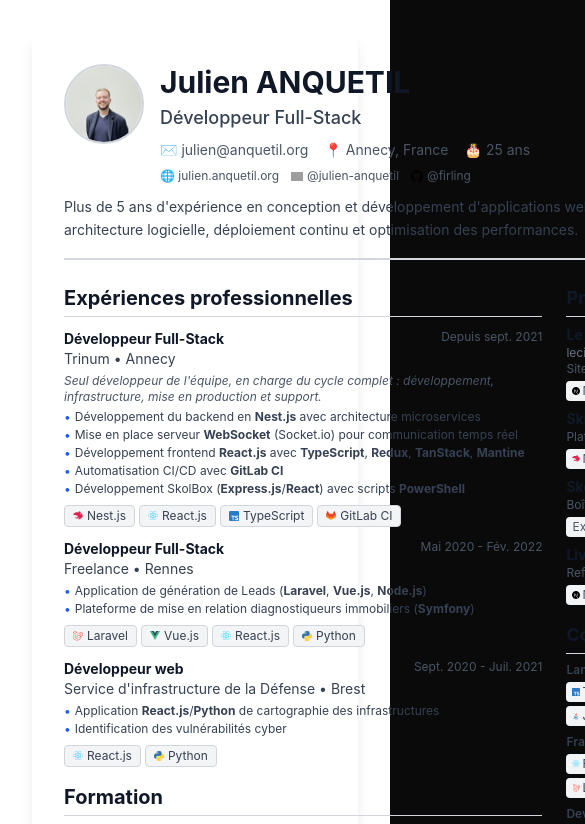
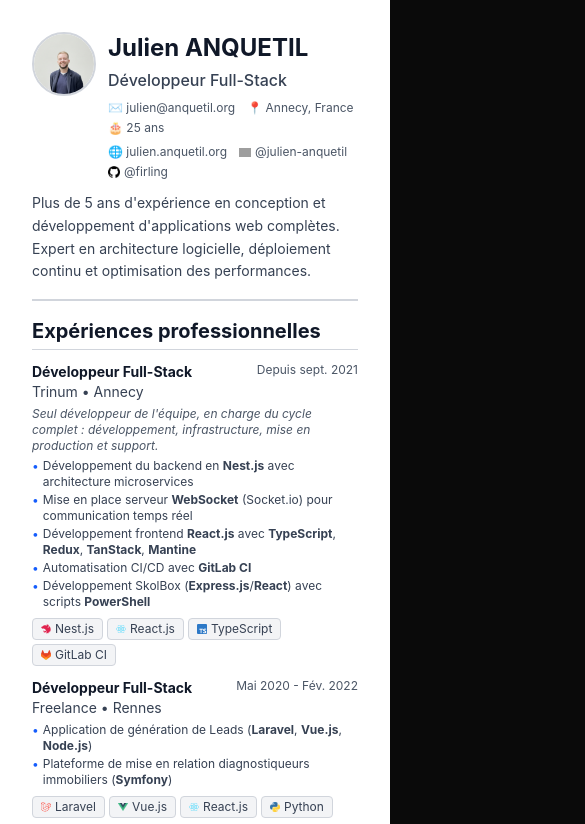
Before and after one commit to firling/portfolio, a Next.js app: page /cv in a window 390 px wide. Shown: the top 824 px of the page, 585 px wide, since content can reach past the window. Built offline with nearby package versions, Linux system fonts and the light colour scheme; grey boxes are pictures that could not be loaded.

Commit message:
fix: cv dl phone

```diff
--- a/app/cv/page.tsx
+++ b/app/cv/page.tsx
@@ -83,15 +83,15 @@
 
 export default function CVPage() {
   return (
-    <div className="min-h-screen bg-white p-8 print:p-0">
+    <div className="min-h-screen bg-white p-4 md:p-8 print:p-0">
       {/* Container A4 */}
-      <div className="max-w-[210mm] mx-auto bg-white shadow-lg print:shadow-none print:max-w-full">
+      <div className="w-full max-w-full md:max-w-[210mm] mx-auto bg-white md:shadow-lg print:shadow-none print:max-w-full">
         {/* Page A4 */}
-        <div className="w-[210mm] print:w-full min-h-[297mm] print:min-h-0 p-8 print:p-12 flex flex-col">
+        <div className="w-full md:w-[210mm] print:w-full min-h-0 print:min-h-0 p-4 md:p-8 print:p-12 flex flex-col">
           {/* Header */}
-          <header className="mb-6 pb-4 border-b-2 border-gray-300">
-            <div className="flex items-start gap-4">
-              <div className="relative w-20 h-20 rounded-full overflow-hidden border-2 border-gray-300 flex-shrink-0">
+          <header className="mb-4 md:mb-6 pb-4 border-b-2 border-gray-300">
+            <div className="flex items-start gap-3 md:gap-4">
+              <div className="relative w-16 h-16 md:w-20 md:h-20 rounded-full overflow-hidden border-2 border-gray-300 flex-shrink-0">
                 <Image
                   src="/profile.png"
                   alt="Julien Anquetil"
@@ -100,9 +100,9 @@
                 />
               </div>
               <div className="flex-1">
-                <h1 className="text-3xl font-bold text-gray-900 mb-1">Julien ANQUETIL</h1>
-                <p className="text-lg text-gray-700 font-medium mb-2">Développeur Full-Stack</p>
-                <div className="flex flex-wrap gap-x-4 gap-y-1 text-sm text-gray-600">
+                <h1 className="text-2xl md:text-3xl font-bold text-gray-900 mb-1">Julien ANQUETIL</h1>
+                <p className="text-base md:text-lg text-gray-700 font-medium mb-2">Développeur Full-Stack</p>
+                <div className="flex flex-wrap gap-x-3 md:gap-x-4 gap-y-1 text-xs md:text-sm text-gray-600">
                   <span>✉️ julien@anquetil.org</span>
                   <span>📍 Annecy, France</span>
                   <span>🎂 25 ans</span>
@@ -143,9 +143,9 @@
           </header>
 
           {/* Main content grid */}
-          <div className="flex-1 grid grid-cols-3 gap-6">
+          <div className="flex-1 grid grid-cols-1 md:grid-cols-3 print:grid-cols-3 gap-4 md:gap-6">
             {/* Colonne principale (2/3) */}
-            <div className="col-span-2 space-y-4">
+            <div className="md:col-span-2 print:col-span-2 space-y-4">
               {/* Expériences */}
               <section>
                 <h2 className="text-xl font-bold text-gray-900 mb-3 pb-1 border-b border-gray-300">
--- a/app/globals.css
+++ b/app/globals.css
@@ -85,9 +85,13 @@
     margin: 0;
   }
 
-  body {
+  * {
     print-color-adjust: exact;
     -webkit-print-color-adjust: exact;
+  }
+
+  body {
+    background: white !important;
   }
 
   .print\:hidden {
@@ -97,4 +101,10 @@
   .print\:shadow-none {
     box-shadow: none !important;
   }
+
+  /* Force proper sizing on print */
+  html, body {
+    width: 210mm;
+    height: 297mm;
+  }
 }
```
